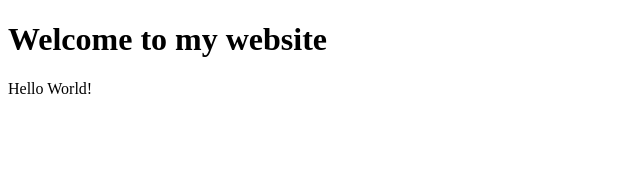
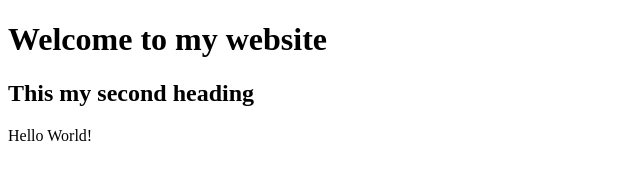
Before and after one commit to marcopfeiffer/sample, a plain HTML site: page hello.html in a window 1280 px wide. Shown: the whole page, without its empty margins (0-640 px from the left). Drawn offline with Linux system fonts and the light colour scheme.

Commit message:
Update hello.html
Added second heading

```diff
--- a/hello.html
+++ b/hello.html
@@ -6,6 +6,7 @@
 
     <body>
         <h1>Welcome to my website</h1>
+        <h2>This my second heading</h2>
         Hello World!
     </body>
 </html>
```
